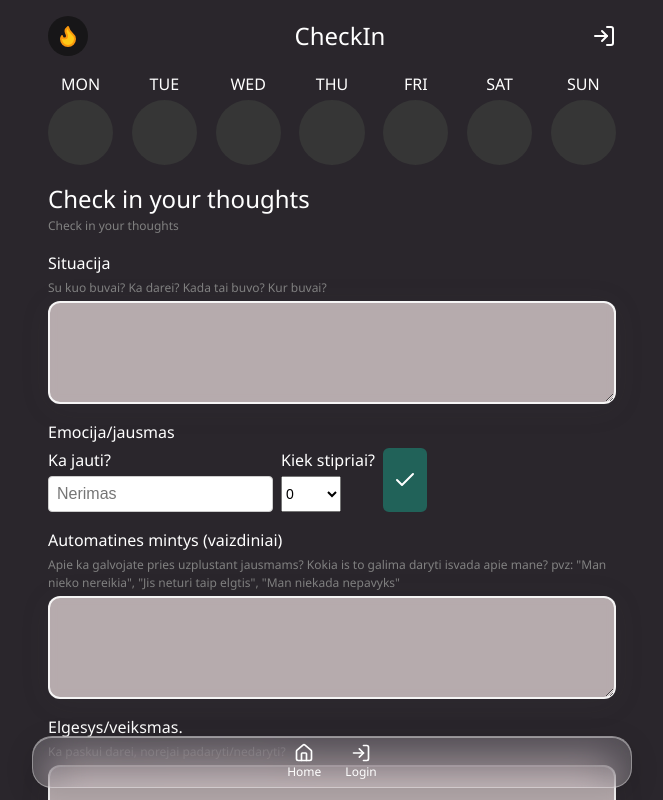
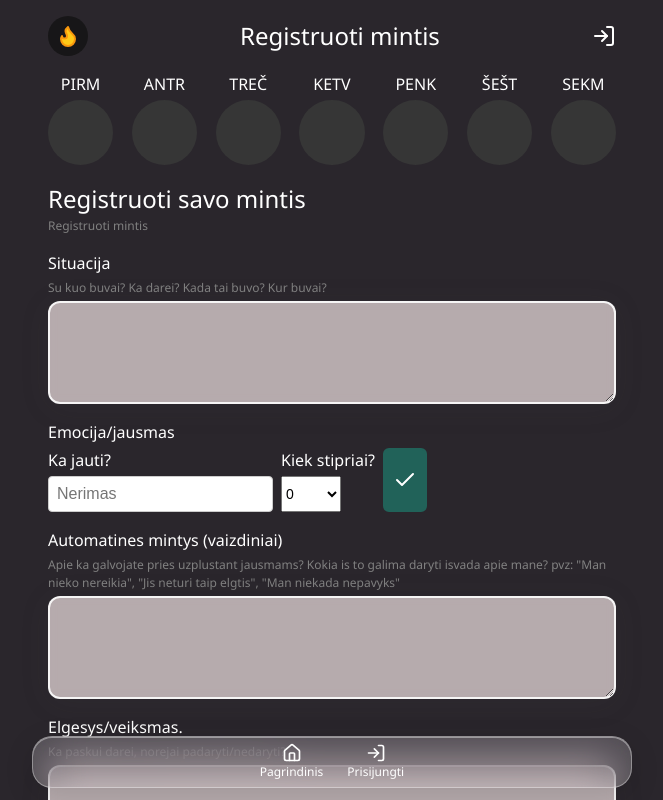
Before and after one commit to IKK-LTU/journal, a React (Vite) app: page /check-in in a window 1280 px wide. Shown: the top 800 px of the page, without its empty margins (308-971 px from the left). Built offline with nearby package versions, Linux system fonts and the light colour scheme.

Commit message:
translate to LT

```diff
--- a/src/components/navbar/Navbar.tsx
+++ b/src/components/navbar/Navbar.tsx
@@ -5,12 +5,12 @@ import { House, LogIn } from "lucide-react";
 
 const navigationItems = [
   {
-    name: "Home",
+    name: "Pagrindinis",
     src: "/",
     icon: <House color="rgb(255, 255, 255)" size={20} />,
   },
   {
-    name: "Login",
+    name: "Prisijungti",
     src: "/login",
     icon: <LogIn color="rgb(255, 255, 255)" size={20} />,
   },
--- a/src/components/page-elements/home/DaysHeader.tsx
+++ b/src/components/page-elements/home/DaysHeader.tsx
@@ -16,11 +16,7 @@ const DaysHeader = ({ onClick }: DaysHeaderProps) => {
   const [selectedDay, setSelectedDay] = useState<number | null>(null);
 
   const handleDayClick = (day?: number) => {
-    if (day === selectedDay) {
-      setSelectedDay(null);
-      return;
-    }
-    if (day) {
+    if (day && day !== selectedDay) {
       setSelectedDay(day);
       return;
     }
@@ -46,14 +42,14 @@ const DaysHeader = ({ onClick }: DaysHeaderProps) => {
                 $isVisible={selectedDay === dayNumber}
               >
                 <CirclePlus size={16} color="rgba(0,145,255)" />
-                <span>Check In</span>
+                <span>Registruoti mintis</span>
               </StyledSelectedItemPopup>
 
               <StyledWeekTitle
-                component="h6"
+                component="p"
                 $selected={selectedDay === dayNumber}
               >
-                {title.slice(0, 3)}
+                {title.slice(0, 4)}
               </StyledWeekTitle>
 
               {selectedDay !== dayNumber && (
@@ -80,6 +76,7 @@ const StyledItemsContainer = styled("div")`
 `;
 
 const StyledWeekTitle = styled(Title)<{ $selected?: boolean }>`
+  font-size: 1rem;
   margin: 0;
   font-weight: 500;
 `;
@@ -122,6 +119,9 @@ const StyledMoodCircle = styled("div")<{ $selected?: boolean }>`
 
   border-radius: 50%;
   background-color: #363636ff;
+  &:hover {
+    border: 1px solid rgb(79, 79, 79);
+  }
 `;
 
 const zoomOut = keyframes`
--- a/src/constants/weekdays.ts
+++ b/src/constants/weekdays.ts
@@ -1,9 +1,9 @@
 export const WEEK_DAYS = [
-  { dayNumber: 1, title: "monday" },
-  { dayNumber: 2, title: "tuesday" },
-  { dayNumber: 3, title: "wednesday" },
-  { dayNumber: 4, title: "thursday" },
-  { dayNumber: 5, title: "friday" },
-  { dayNumber: 6, title: "saturday" },
-  { dayNumber: 7, title: "sunday" },
+  { dayNumber: 1, title: "pirmadienis" },
+  { dayNumber: 2, title: "antradienis" },
+  { dayNumber: 3, title: "trečiadienis" },
+  { dayNumber: 4, title: "ketvirtadienis" },
+  { dayNumber: 5, title: "penktadienis" },
+  { dayNumber: 6, title: "šeštadienis" },
+  { dayNumber: 7, title: "sekmadienis" },
 ];
--- a/src/pages/check-in.tsx
+++ b/src/pages/check-in.tsx
@@ -117,7 +117,7 @@ const CheckIn = () => {
           icon={<Flame fill="#ffc917ff" color="rgba(249, 151, 13, 1)" />}
         />
 
-        <StyledTitle>CheckIn</StyledTitle>
+        <StyledTitle>Registruoti mintis</StyledTitle>
 
         {currentUser ? (
           <User onClick={() => navigate("/login")} />
@@ -130,9 +130,9 @@ const CheckIn = () => {
 
       <StyledFormContainer onSubmit={handleSubmit(onSubmit)}>
         <TextWrapper>
-          <StyledFormTitle>Check in your thoughts</StyledFormTitle>
+          <StyledFormTitle>Registruoti savo mintis</StyledFormTitle>
           <StyledFormSubtitle component="p">
-            Check in your thoughts
+            Registruoti mintis
           </StyledFormSubtitle>
         </TextWrapper>
 
@@ -150,7 +150,7 @@ const CheckIn = () => {
 
           {/* errors will return when field validation fails  */}
           {errors?.situation && (
-            <StyledErrors>This field is required</StyledErrors>
+            <StyledErrors>Privaloma</StyledErrors>
           )}
         </StyledFieldWrapper>
 
@@ -269,7 +269,7 @@ const CheckIn = () => {
 
           {/* errors will return when field validation fails  */}
           {errors?.autoThoughts && (
-            <StyledErrors>This field is required</StyledErrors>
+            <StyledErrors>Privaloma</StyledErrors>
           )}
         </StyledFieldWrapper>
 
--- a/src/pages/home.tsx
+++ b/src/pages/home.tsx
@@ -15,33 +15,34 @@ const myTasks = [
   {
     id: 1,
     imageSrc: "https://picsum.photos/seed/picsum/200/300",
-    title: "Good afternoon",
-    subtitle: "Capture your thoughts and tasks for the day.",
-    buttonText: "Check In",
+    title: "Laba diena",
+    subtitle: "Užfiksuokite savo mintis ir užduotis dienai.",
+    buttonText: "Registruoti mintis",
     path: "/check-in",
   },
   {
     id: 2,
     imageSrc: "https://picsum.photos/seed/picsum/200/300",
-    title: "Analyze Thoughts",
+    title: "Analizuoti mintis",
     featureTypeDescription: (
       <>
-        <Notebook /> Guided Journal
+        <Notebook /> Dienoraštis su gairėmis
       </>
     ),
-    buttonText: "Reflect",
+    buttonText: "Apmąstyti",
   },
   {
     id: 3,
     imageSrc: "https://picsum.photos/seed/picsum/200/300",
-    title: "Mind and Mood",
+    title: "Protui ir nuotaikai",
     featureTypeDescription: (
       <>
-        <GraduationCap /> Crash Course
+        <GraduationCap /> Trumpas kursas
       </>
     ),
   },
 ];
+
 
 const Home = () => {
   const navigate = useNavigate();
@@ -59,7 +60,7 @@ const Home = () => {
           icon={<Flame fill="#ffc917ff" color="rgba(249, 151, 13, 1)" />}
         />
 
-        <StyledTitle>Home</StyledTitle>
+        <StyledTitle>Namai</StyledTitle>
 
         {currentUser ? (
           <User onClick={() => navigate("/login")} />
```
